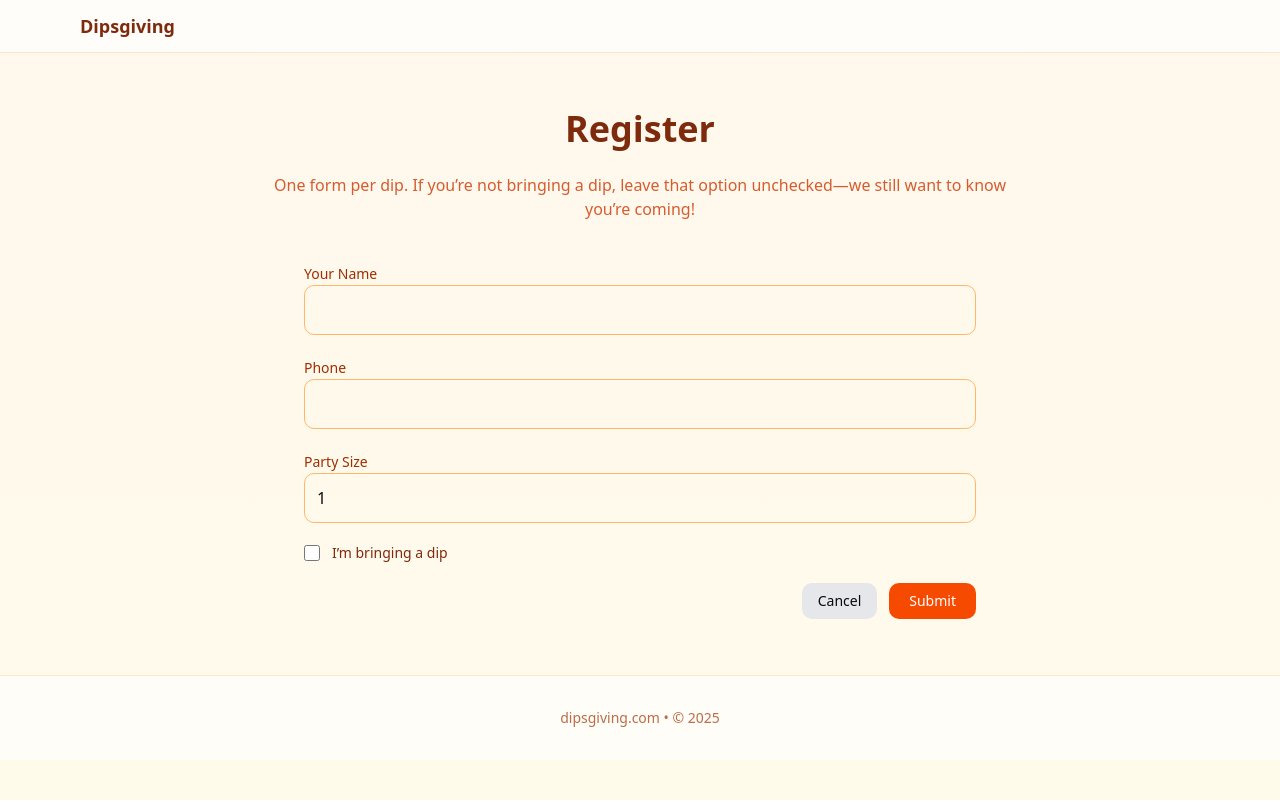
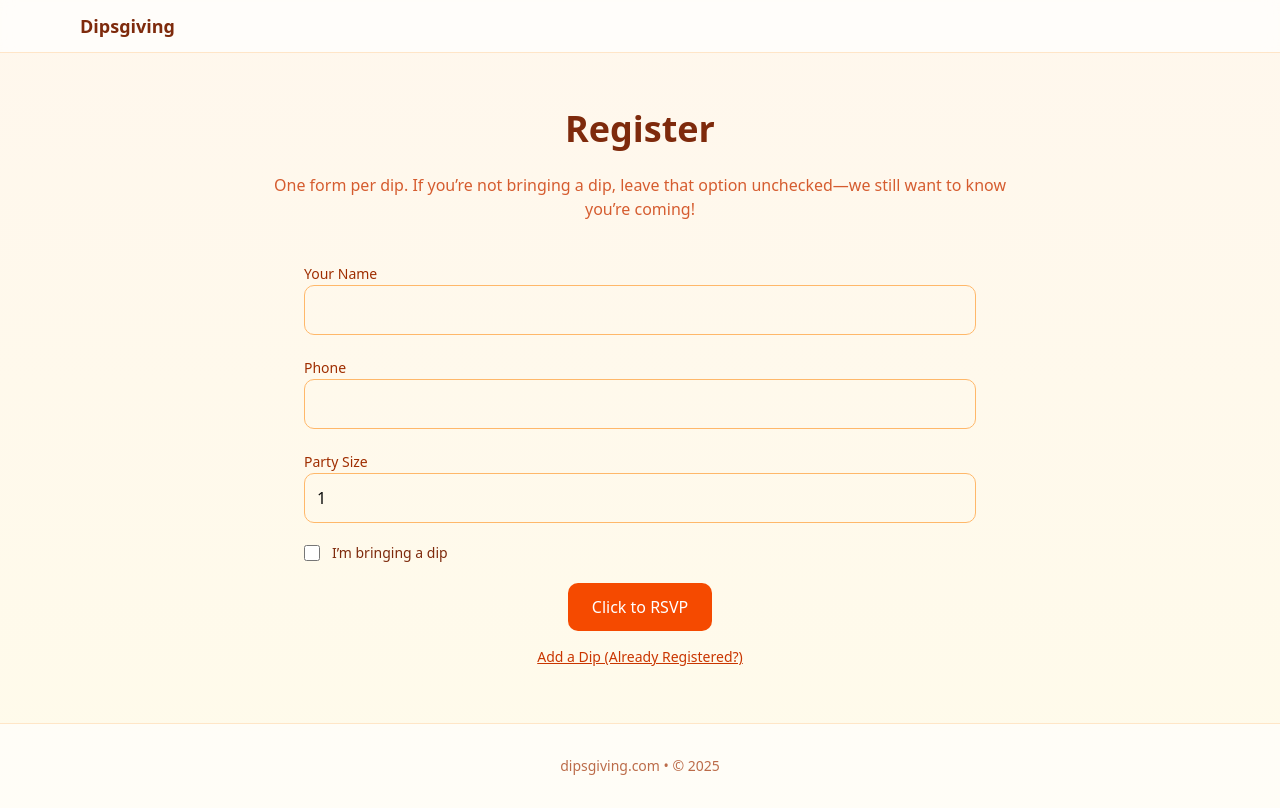
Before and after one commit to bmilici/dipsgiving, a Next.js app: page /register in a window 1280 px wide. Built offline with nearby package versions, Linux system fonts and the light colour scheme; no server answers.

Commit message:
Updating registration form

```diff
--- a/src/components/InlineRegisterForm.tsx
+++ b/src/components/InlineRegisterForm.tsx
@@ -8,6 +8,7 @@ export default function InlineRegisterForm() {
   const db = getClientDB();
 
   const [bringingDip, setBringingDip] = useState(false);
+  const [addingDipOnly, setAddingDipOnly] = useState(false);
   const [status, setStatus] = useState<string | null>(null);
   const [busy, setBusy] = useState(false);
 
@@ -21,84 +22,169 @@ export default function InlineRegisterForm() {
     const name = String(f.get("name") || "").trim();
     const phone = String(f.get("phone") || "").trim();
     const party_size = Number(f.get("party_size") || 1);
-    const dip_name = bringingDip ? String(f.get("dip_name") || "").trim() : "";
-    const notes = bringingDip ? String(f.get("notes") || "").trim() : "";
+    const dip_name = String(f.get("dip_name") || "").trim();
+    const notes = String(f.get("notes") || "").trim();
 
-    if (!name) return setStatus("Please enter your name.");
-    if (party_size < 1) return setStatus("Party size must be at least 1.");
+    if (!addingDipOnly && !name)
+      return setStatus("Please enter your name to RSVP.");
     if (bringingDip && !dip_name)
-      return setStatus('Please enter a dip name (or uncheck "I’m bringing a dip").');
+      return setStatus("Please enter a dip name before submitting.");
 
     try {
       setBusy(true);
       setStatus("Submitting…");
 
       await addDoc(collection(db, "registrations"), {
-        name,
-        phone,
-        party_size,
-        bringing_dip: bringingDip,
-        dip_name: bringingDip ? dip_name : null,
-        notes: bringingDip ? notes : null,
+        name: addingDipOnly ? null : name,
+        phone: addingDipOnly ? null : phone,
+        party_size: addingDipOnly ? null : party_size,
+        bringing_dip: bringingDip || addingDipOnly,
+        dip_name: bringingDip || addingDipOnly ? dip_name : null,
+        notes: bringingDip || addingDipOnly ? notes : null,
         event: "4th Annual Dipsgiving",
         created_at: serverTimestamp(),
+        type: addingDipOnly ? "dip_only" : "full_rsvp",
       });
 
-      setStatus("You’re all set! Thanks for registering.");
+      setStatus("Success! Your RSVP was submitted.");
       form.reset();
       setBringingDip(false);
-    } catch (err) {
+      setAddingDipOnly(false);
+    } catch (err: any) {
       console.error(err);
-      setStatus("Error saving registration. Please try again.");
+      setStatus(
+        "Error saving registration: " +
+          (err?.code || err?.message || "Unknown error")
+      );
     } finally {
       setBusy(false);
     }
   }
 
+  // Render different form modes
+  const showRSVPForm = !addingDipOnly;
+  const showDipOnlyForm = addingDipOnly;
+
   return (
     <form onSubmit={handleSubmit} className="mx-auto max-w-2xl space-y-5">
+      {/* RSVP mode */}
+      {showRSVPForm && (
+        <>
           <div className="space-y-1.5">
-        <label className="text-sm font-medium text-orange-800">Your Name</label>
-        <input name="name" required className="w-full rounded-lg border border-orange-300 p-3" />
+            <label className="text-sm font-medium text-orange-800">
+              Your Name
+            </label>
+            <input
+              name="name"
+              required
+              className="w-full rounded-lg border border-orange-300 p-3"
+            />
           </div>
 
           <div className="space-y-1.5">
             <label className="text-sm font-medium text-orange-800">Phone</label>
-        <input name="phone" type="tel" inputMode="tel" className="w-full rounded-lg border border-orange-300 p-3" />
+            <input
+              name="phone"
+              type="tel"
+              inputMode="tel"
+              className="w-full rounded-lg border border-orange-300 p-3"
+            />
           </div>
 
           <div className="space-y-1.5">
-        <label className="text-sm font-medium text-orange-800">Party Size</label>
-        <input name="party_size" type="number" defaultValue={1} min={1} max={20} className="w-full rounded-lg border border-orange-300 p-3" />
+            <label className="text-sm font-medium text-orange-800">
+              Party Size
+            </label>
+            <input
+              name="party_size"
+              type="number"
+              defaultValue={1}
+              min={1}
+              max={20}
+              className="w-full rounded-lg border border-orange-300 p-3"
+            />
           </div>
 
           <label className="flex items-center gap-3">
-        <input type="checkbox" checked={bringingDip} onChange={(e) => setBringingDip(e.target.checked)} className="h-4 w-4 accent-orange-600" />
-        <span className="text-sm font-medium text-orange-900">I’m bringing a dip</span>
+            <input
+              type="checkbox"
+              checked={bringingDip}
+              onChange={(e) => setBringingDip(e.target.checked)}
+              className="h-4 w-4 accent-orange-600"
+            />
+            <span className="text-sm font-medium text-orange-900">
+              I’m bringing a dip
+            </span>
           </label>
+        </>
+      )}
 
-      {bringingDip && (
+      {/* Dip-only mode (for people who already RSVP’d) */}
+      {showDipOnlyForm && (
+        <p className="text-sm text-orange-800/90">
+          Already registered? Add your dip below.
+        </p>
+      )}
+
+      {(bringingDip || showDipOnlyForm) && (
         <div className="space-y-5 rounded-xl border border-orange-200/70 bg-orange-50/40 p-4">
           <div className="space-y-1.5">
-            <label className="text-sm font-medium text-orange-800">Dip Name</label>
-            <input name="dip_name" required className="w-full rounded-lg border border-orange-300 p-3" />
+            <label className="text-sm font-medium text-orange-800">
+              Dip Name
+            </label>
+            <input
+              name="dip_name"
+              required
+              className="w-full rounded-lg border border-orange-300 p-3"
+            />
           </div>
 
           <div className="space-y-1.5">
-            <label className="text-sm font-medium text-orange-800">Notes / Allergens</label>
-            <textarea name="notes" rows={3} className="w-full rounded-lg border border-orange-300 p-3" />
+            <label className="text-sm font-medium text-orange-800">
+              Notes / Allergens
+            </label>
+            <textarea
+              name="notes"
+              rows={3}
+              className="w-full rounded-lg border border-orange-300 p-3"
+            />
           </div>
         </div>
       )}
 
-      <div className="flex justify-end gap-3">
-        <a href="/" className="rounded-lg bg-gray-200 px-4 py-2 text-sm">Cancel</a>
-        <button type="submit" disabled={busy} className="rounded-lg bg-orange-600 px-5 py-2 text-sm text-white hover:bg-orange-700 disabled:opacity-60">
-          {busy ? "Submitting…" : "Submit"}
+      <div className="flex flex-col items-center gap-4">
+        {/* Main RSVP button */}
+        <button
+          type="submit"
+          disabled={busy}
+          className="rounded-lg bg-orange-600 px-6 py-3 text-white font-medium hover:bg-orange-700 disabled:opacity-60"
+        >
+          {busy ? "Submitting…" : addingDipOnly ? "Submit Dip" : "Click to RSVP"}
         </button>
+
+        {/* Secondary button */}
+        {!addingDipOnly && (
+          <button
+            type="button"
+            onClick={() => setAddingDipOnly(true)}
+            className="text-sm text-orange-700 underline hover:text-orange-900"
+          >
+            Add a Dip (Already Registered?)
+          </button>
+        )}
+
+        {addingDipOnly && (
+          <button
+            type="button"
+            onClick={() => setAddingDipOnly(false)}
+            className="text-sm text-gray-600 underline hover:text-gray-900"
+          >
+            Back to RSVP
+          </button>
+        )}
       </div>
 
-      {status && <p className="text-sm text-orange-800">{status}</p>}
+      {status && <p className="text-sm text-orange-800 text-center">{status}</p>}
     </form>
   );
 }
```
Lines whose indentation alone changed are shown as unchanged.
